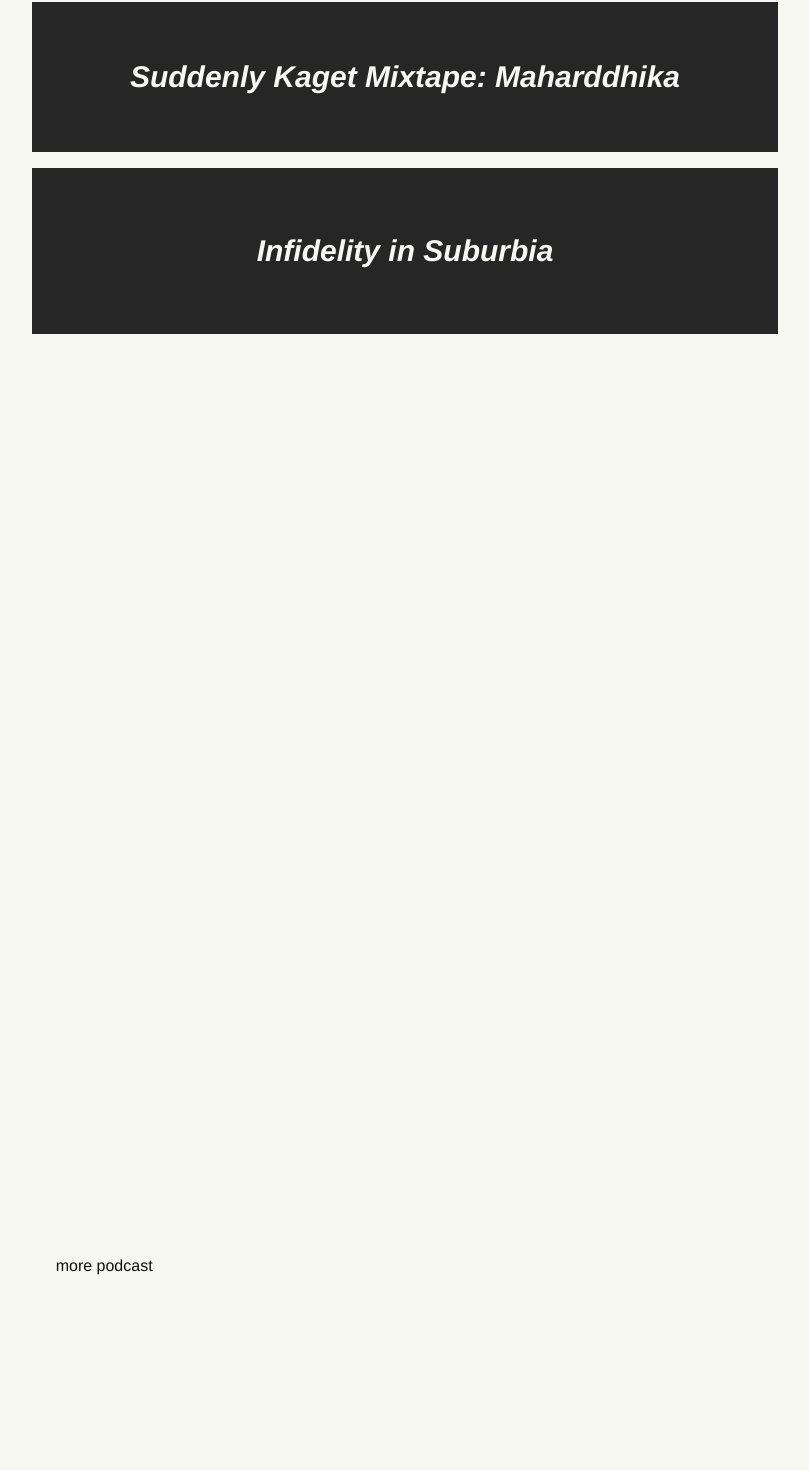
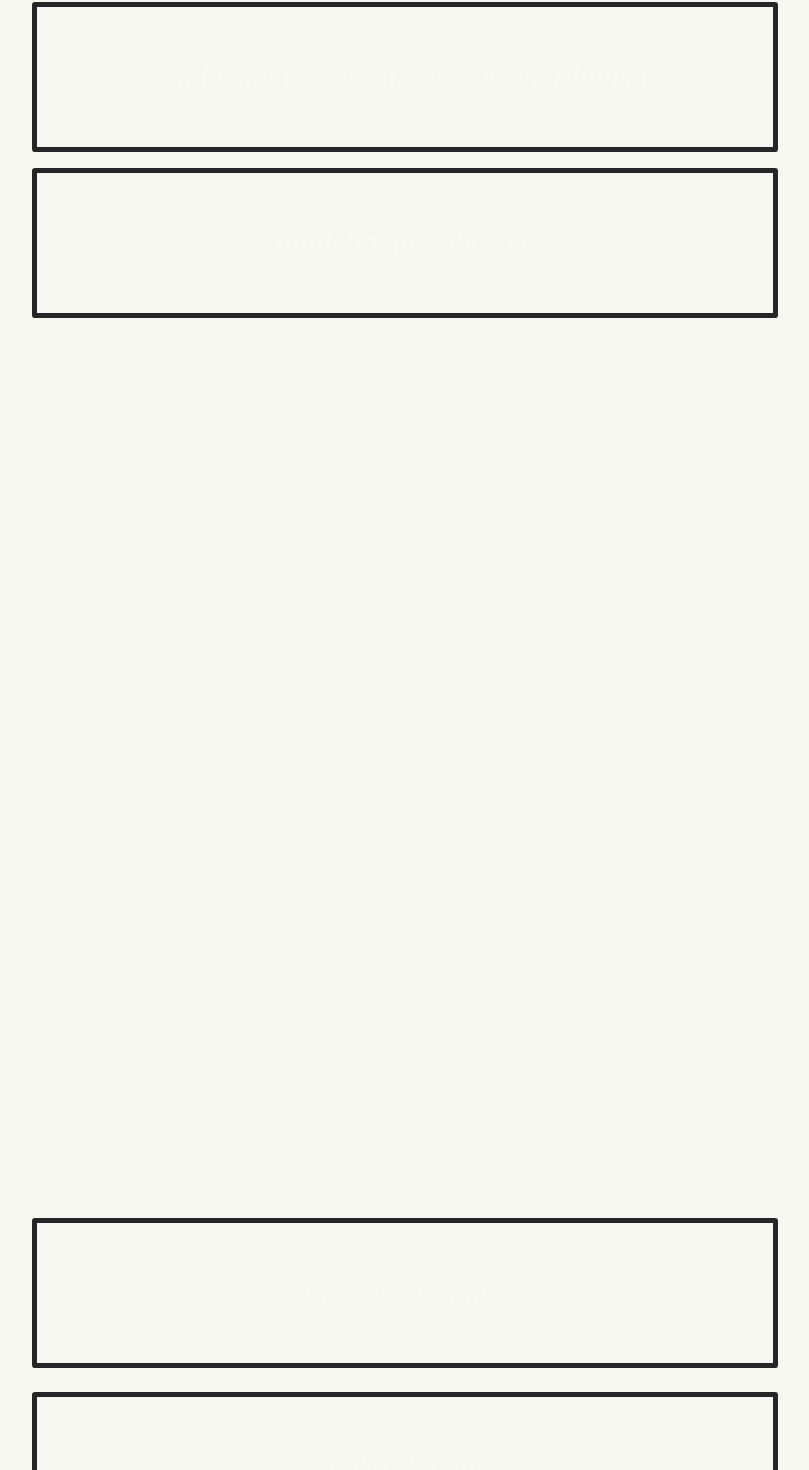
Before and after one commit to andikawilliam/ditobuwono, a Vue app: page / in a window 1280 px wide. Shown: the part 5849-7319 px from the top of the page, without its empty margins (235-1044 px from the left). Built offline with nearby package versions, Linux system fonts and the light colour scheme.

Commit message:
change mixtape and podcast content presentation

```diff
--- a/src/App.vue
+++ b/src/App.vue
@@ -69,7 +69,7 @@ export default Vue.extend({
 
 <style>
 #app {
-  font-family: Ubuntu, Helvetica, Arial, sans-serif;
+  font-family: Ubuntu, Rubik, Helvetica, Arial, sans-serif;
   -webkit-font-smoothing: antialiased;
   -moz-osx-font-smoothing: grayscale;
 }
--- a/src/components/PortfolioHeading.vue
+++ b/src/components/PortfolioHeading.vue
@@ -1,7 +1,7 @@
 <template>
   <div id="">
     <PortfolioTitle :title="title" :titleId="titleId" />
-    <div class="mb-20 lg:mb-32 lg:w-3/4 lg:mx-auto">
+    <div class="mb-12 lg:mb-32 lg:w-3/4 lg:mx-auto">
       <PortfolioLine :lineId="lineId" />
       <PortfolioDescription
         :description="description"
--- a/src/pages/PageAbout.vue
+++ b/src/pages/PageAbout.vue
@@ -81,7 +81,7 @@ export default Vue.extend({
 @media screen and (max-width: 1204px) {
   .about-text {
     font-size: 4.7vw;
-    letter-spacing: 0.02em;
+    letter-spacing: 0.015em;
     line-height: 1.48em;
   }
   .about-line {
--- a/src/pages/PagePortfolioMusic.vue
+++ b/src/pages/PagePortfolioMusic.vue
@@ -9,13 +9,16 @@
           :key="mixtape.id"
           v-bind:class="gridSpan(mixtape.rowGrid, mixtape.colGrid)"
         >
+          <transition name="mixtape-fade">
             <div
               v-show="!mixtape.show"
-            class="transition-all cursor-pointer flex items-center justify-center bg-gray-dito w-full h-full text-center text-xl lg:text-3xl font-semibold italic"
+              class="mixtape-text border-gray-dito"
               v-on:click="mixtape.show = true"
             >
               {{ mixtape.name }}
             </div>
+          </transition>
+          <transition appear>
             <iframe
               v-if="mixtape.show"
               :src="mixtape.src"
@@ -27,6 +30,7 @@
               allow="autoplay; accelerometer; clipboard-write; encrypted-media; gyroscope; picture-in-picture"
             >
             </iframe>
+          </transition>
         </div>
       </div>
     </div>
@@ -72,7 +76,7 @@ export default Vue.extend({
           show: false,
           rowGrid: 3,
           colGrid: 3,
-          name: "SUBLIMINAL MESSAGES: SWABTEST#!",
+          name: "SUBLIMINAL MESSAGES: SWABTEST#1",
           src: "https://www.youtube.com/embed/pvJEInkcfxI"
         },
         {
@@ -87,7 +91,7 @@ export default Vue.extend({
         {
           id: 4,
           show: false,
-          rowGrid: 2,
+          rowGrid: 1,
           colGrid: 5,
           name: "Infidelity in Suburbia",
           src: "https://www.mixcloud.com/widget/iframe/?feed=%2Fbuvv%2F"
@@ -113,4 +117,42 @@ export default Vue.extend({
   grid-auto-flow: row;
   gap: 1rem;
 }
+
+.mixtape-text {
+  cursor: pointer;
+  display: flex;
+  align-items: center;
+  justify-content: center;
+  width: 100%;
+  height: 100%;
+  padding: 0.5em 1em;
+  text-align: center;
+  font-size: 2.4vw;
+  font-family: Rubik;
+  font-style: italic;
+  font-weight: 500;
+  border-radius: 0.1em;
+  border-width: 5px;
+}
+
+@media screen and (max-width: 1204px) {
+  .mixtape-text {
+    font-weight: 700;
+    font-size: 6vw;
+    border-width: 2px;
+  }
+  .grid-container {
+    grid-template-rows: repeat(4, 150px);
+  }
+}
+
+.mixtape-fade-enter-active,
+.mixtape-fade-leave-active {
+  position: absolute;
+  transition: all 1.5s;
+}
+.mixtape-fade-enter,
+.mixtape-fade-leave-to {
+  opacity: 0;
+}
 </style>
--- a/src/pages/PagePortfolioPodcast.vue
+++ b/src/pages/PagePortfolioPodcast.vue
@@ -3,15 +3,23 @@
     <PortfolioHeading :title="title" :description="description" />
     <div class="lg:w-2/3 mx-auto">
       <div class="w-full">
-        <transition-group name="podcast-complete">
         <div
-            class="podcast-grid my-4 grayscale"
+          class="podcast-grid my-6 grayscale"
           v-for="podcast in podcastsShown"
           :key="podcast.id"
         >
+          <transition name="podcast-fade">
+            <div
+              class="podcast-text border-gray-dito"
+              v-show="!podcast.show"
+              v-on:click="podcast.show = !podcast.show"
+            >
+              {{ podcast.name }}
+            </div>
+          </transition>
           <iframe
             v-if="podcast.show"
-              :src="podcast.src"
+            :src="podcast.src[0]"
             loading="lazy"
             width="100%"
             height="100%"
@@ -22,14 +30,7 @@
           >
           </iframe>
         </div>
-        </transition-group>
       </div>
-      <button
-        class="bg-gray-ivory text-black-onyx my-4 py-1 px-6 rounded-xl"
-        v-on:click="addMorePodcast"
-      >
-        more podcast
-      </button>
     </div>
   </div>
 </template>
@@ -69,58 +70,35 @@ export default Vue.extend({
         {
           id: 1,
           show: false,
+          name: "Eksotis Merauke",
           type: "spotify",
-          src:
-            "https://open.spotify.com/embed-podcast/episode/4t7sqCp8WUWrBPQMxxIwn9"
+          src: [
+            "https://open.spotify.com/embed-podcast/episode/4t7sqCp8WUWrBPQMxxIwn9",
+            "https://open.spotify.com/embed-podcast/episode/0Yi88NzUtsbTtoWTAFIRCM",
+            "https://open.spotify.com/embed-podcast/episode/1EHnsS90cf8GrxbxWPtwj6",
+            "https://open.spotify.com/embed-podcast/episode/14fE8Q1JiaXRwm9LQAPuSX",
+            "https://open.spotify.com/embed-podcast/episode/28yLAnbOHFlNOq5zMIh6V7",
+            "https://open.spotify.com/embed-podcast/episode/1RUbojWjWv4wnDLESMbcq7",
+            "https://open.spotify.com/embed-podcast/episode/3mnaUMwIP0Sa3wmB71psFc"
+          ]
         },
         {
           id: 2,
           show: false,
-          type: "spotify",
-          src:
-            "https://open.spotify.com/embed-podcast/episode/0Yi88NzUtsbTtoWTAFIRCM"
+          name: "Loka Bersua",
+          type: "soundcloud",
+          src: [
+            "https://w.soundcloud.com/player/?url=https%3A//api.soundcloud.com/tracks/440655900&color=%23ff5500&auto_play=false&hide_related=false&show_comments=true&show_user=true&show_reposts=false&show_teaser=true"
+          ]
         },
         {
           id: 3,
           show: false,
-          type: "spotify",
-          src:
-            "https://open.spotify.com/embed-podcast/episode/1EHnsS90cf8GrxbxWPtwj6"
-        },
-        {
-          id: 4,
-          show: false,
-          type: "soundcloud",
-          src:
-            "https://w.soundcloud.com/player/?url=https%3A//api.soundcloud.com/tracks/440655900&color=%23ff5500&auto_play=false&hide_related=false&show_comments=true&show_user=true&show_reposts=false&show_teaser=true"
-        },
-        {
-          id: 5,
-          show: false,
-          type: "spotify",
-          src:
-            "https://open.spotify.com/embed-podcast/episode/14fE8Q1JiaXRwm9LQAPuSX"
-        },
-        {
-          id: 6,
-          show: false,
-          type: "spotify",
-          src:
-            "https://open.spotify.com/embed-podcast/episode/28yLAnbOHFlNOq5zMIh6V7"
-        },
-        {
-          id: 7,
-          show: false,
-          type: "spotify",
-          src:
-            "https://open.spotify.com/embed-podcast/episode/1RUbojWjWv4wnDLESMbcq7"
-        },
-        {
-          id: 8,
-          show: false,
-          type: "spotify",
-          src:
-            "https://open.spotify.com/embed-podcast/episode/3mnaUMwIP0Sa3wmB71psFc"
+          name: "Dara dan Pemuda",
+          type: "mixcloud",
+          src: [
+            "https://www.mixcloud.com/widget/iframe/?hide_cover=1&light=1&feed=%2Fbuvv%2Fdara-dan-pemuda-vol1%2F"
+          ]
         }
       ]
     };
@@ -128,14 +106,6 @@ export default Vue.extend({
   computed: {
     podcastsShown: function(): object {
       return this.podcasts.slice(0, this.limit);
-    }
-  },
-  methods: {
-    addMorePodcast: function() {
-      if (this.limit < this.podcasts.length) {
-        this.limit = this.limit + 1;
-        ScrollTrigger.refresh();
-      }
     }
   }
 });
@@ -145,20 +115,44 @@ export default Vue.extend({
 .podcast-grid {
   transition: all 0.5s;
   margin-top: 5px;
+  height: 150px;
 }
 .podcast-grid:hover {
-  transform: translateX(1vw);
+  transform: scale(1.02);
 }
-.podcast-complete-move {
-  transition: transform 1s;
-}
-.podcast-complete-enter,
-.podcast-complete-leave-to {
-  opacity: 0;
-  transform: translateY(30px);
+.podcast-text {
+  cursor: pointer;
+  display: flex;
+  align-items: center;
+  justify-content: center;
+  width: 100%;
+  height: 100%;
+  padding: 0.5em 1em;
+  text-align: center;
+  font-size: 2.4vw;
+  font-family: Rubik;
+  font-style: italic;
+  font-weight: 500;
+  border-radius: 0.1em;
+  border-width: 5px;
 }
 
-.podcast-complete-leave-active {
+.podcast-fade-enter-active,
+.podcast-fade-leave-active {
   position: absolute;
+  transition: all 0.5s;
+}
+.podcast-fade-enter,
+.podcast-fade-leave-to {
+  opacity: 0;
+}
+
+@media screen and (max-width: 1204px) {
+  .podcast-grid {
+    height: 120px;
+  }
+  .podcast-text {
+    font-size: 6vw;
+  }
 }
 </style>
```
Lines whose indentation alone changed are shown as unchanged.
